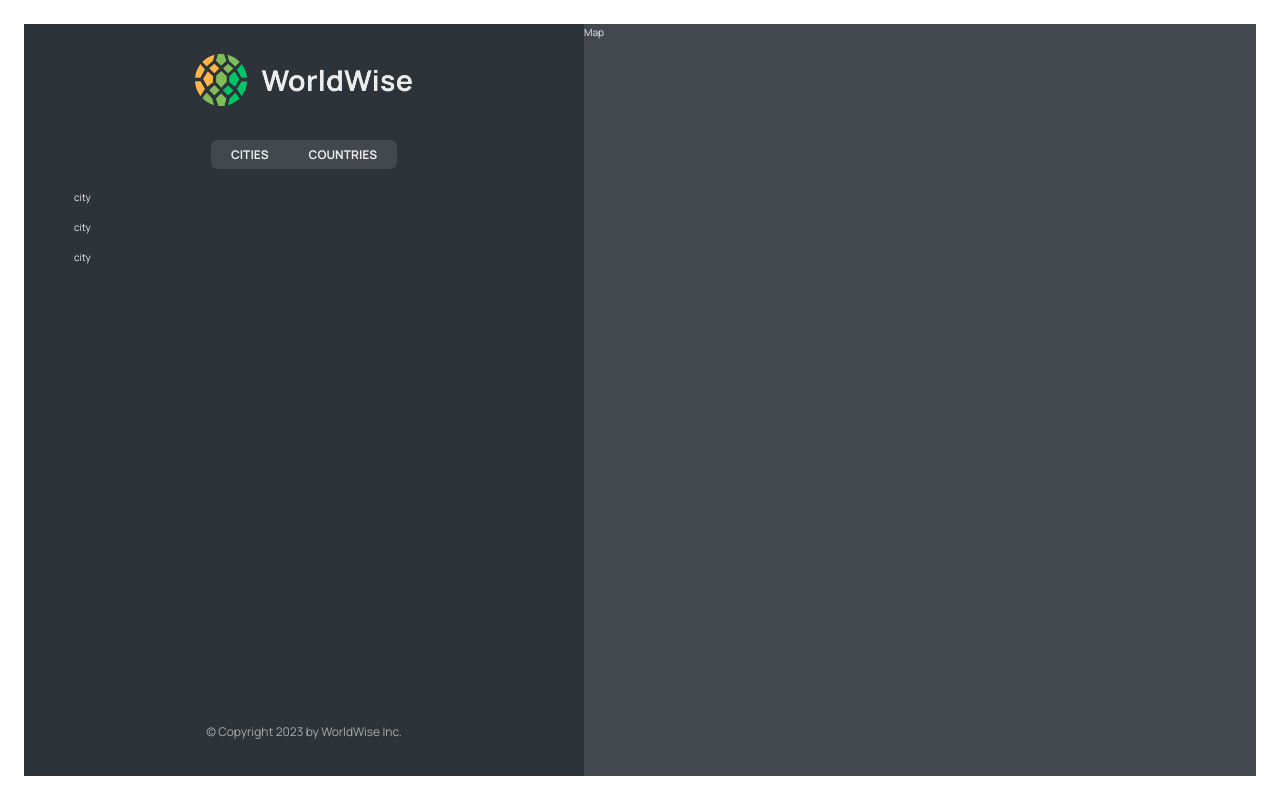
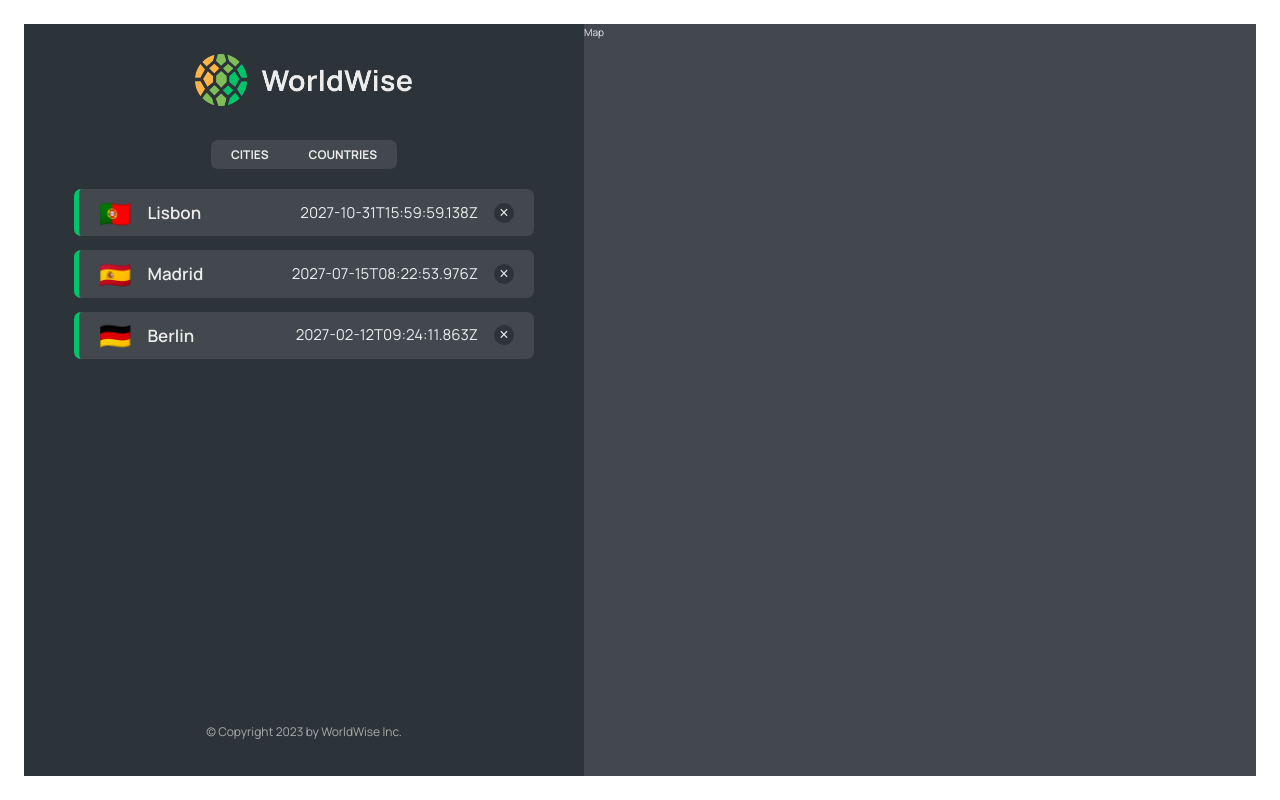
Before and after one commit to ahsanhd/World-Wise, a React (Vite) app: page /app in a window 1280 px wide. Built offline with nearby package versions, Linux system fonts and the light colour scheme; data requests are answered from the project's data file.

Commit message:
Feature: city list complete. from a fake api (local)

```diff
--- a/src/components/CityItem.jsx
+++ b/src/components/CityItem.jsx
@@ -1,7 +1,15 @@
 import styles from "./CityItem.module.css";
 import PropTypes from "prop-types";
 function CityItem({ city }) {
-  return <li>city</li>;
+  const { cityName, emoji, date } = city;
+  return (
+    <li className={styles.cityItem}>
+      <span className={styles.emoji}>{emoji}</span>
+      <h3 className={styles.name}>{cityName}</h3>
+      <p className={styles.date}>{date}</p>
+      <button className={styles.deleteBtn}>&times;</button>
+    </li>
+  );
 }
 
 export default CityItem;
--- a/src/components/CityList.jsx
+++ b/src/components/CityList.jsx
@@ -1,7 +1,9 @@
 import CityItem from "./CityItem";
 import styles from "./CityList.module.css";
+import Spinner from "./Spinner";
 import PropTypes from "prop-types";
 function CityList({ cities, isLoading }) {
+  if (isLoading) return <Spinner />;
   return (
     <ul className={styles.cityList}>
       {cities.map((city) => (
```
